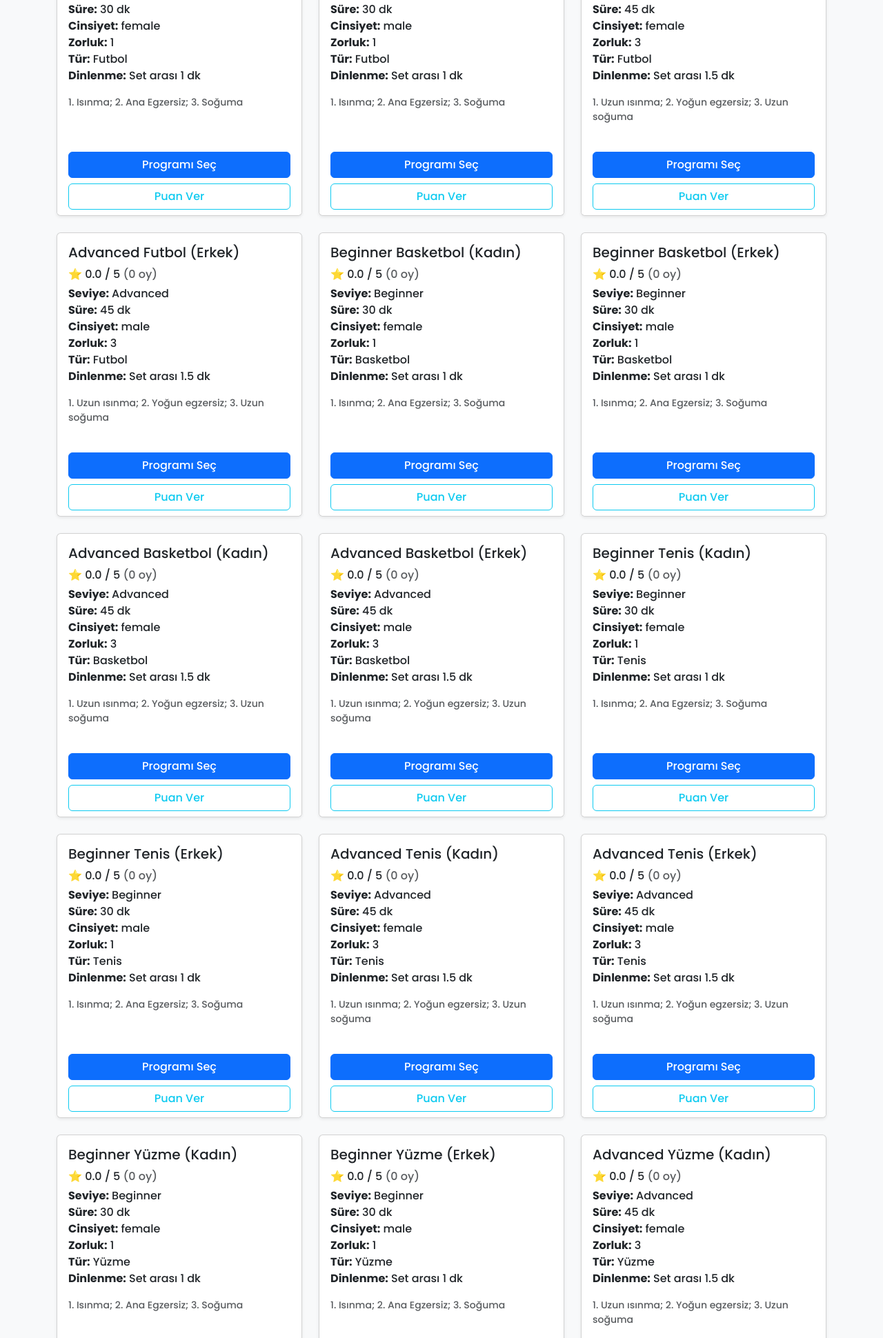
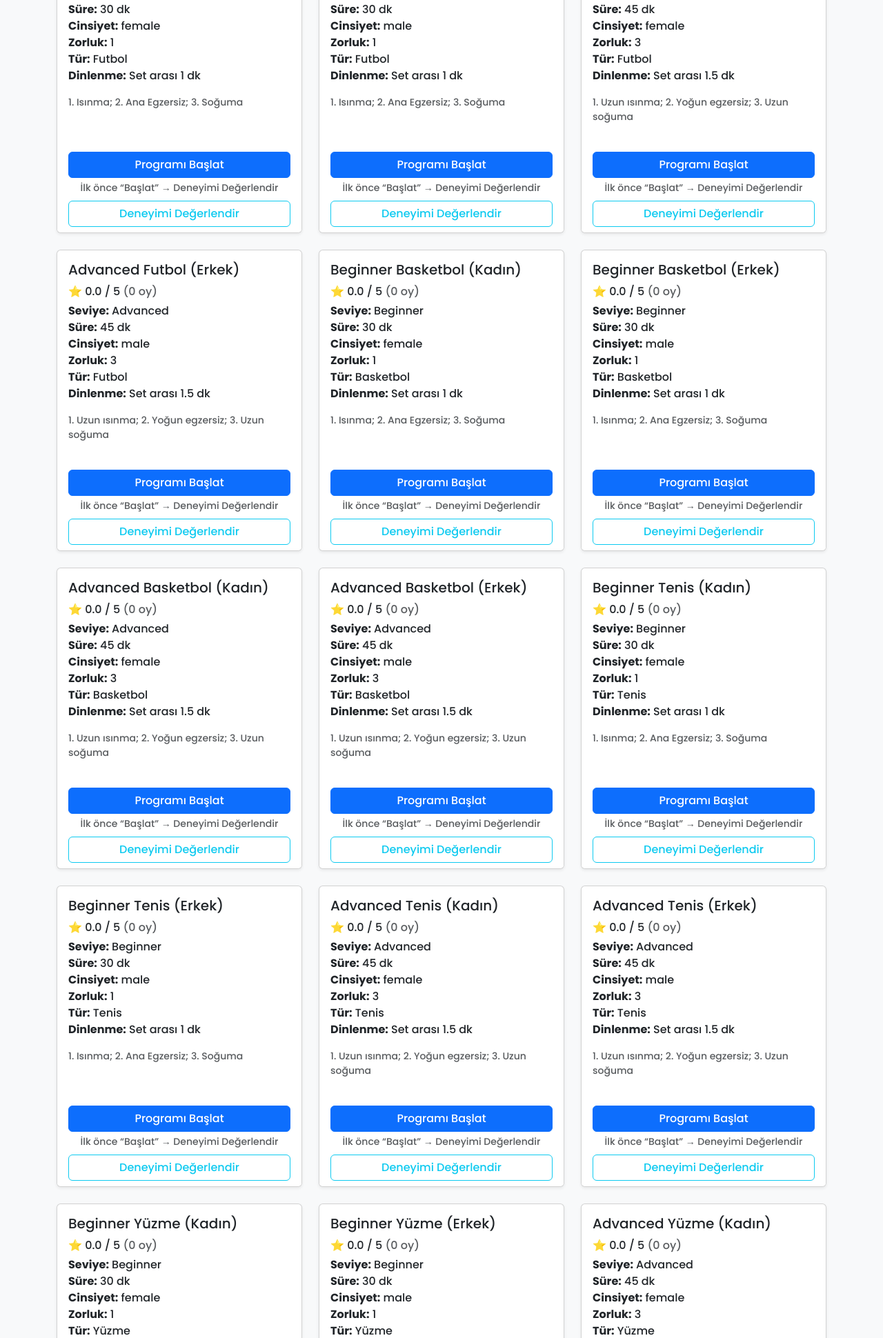
Before and after one commit to HGAKGUMUS/myFlask, a Flask app: template templates/sports.html in a window 1280 px wide. Shown: the part 331-2271 px from the top of the page at 69% size. Run offline with Flask 3, Linux system fonts and the light colour scheme; the template is opened without the code that fills it: values that come from a table or form of the project are taken from there, others are empty; some libraries are stand-ins or nearby versions.

Commit message:
js iyilestirme

```diff
--- a/templates/base.html
+++ b/templates/base.html
@@ -85,6 +85,17 @@
 
   <!-- Bootstrap 5 JS -->
   <script src="https://cdn.jsdelivr.net/npm/bootstrap@5.3.0/dist/js/bootstrap.bundle.min.js"></script>
+    <!-- Tooltip’leri başlatmak için eklenen kod -->
+  <script>
+    document.addEventListener('DOMContentLoaded', function () {
+      var triggers = [].slice.call(
+        document.querySelectorAll('[data-bs-toggle="tooltip"]')
+      );
+      triggers.forEach(function (el) {
+        new bootstrap.Tooltip(el);
+      });
+    });
+  </script>
   {% block scripts %}{% endblock %}
 </body>
 </html>
--- a/templates/sports.html
+++ b/templates/sports.html
@@ -33,9 +33,26 @@
             <p class="small text-muted">{{ program.exercise_steps or "Bilgi yok." }}</p>
           </div>
           <div class="card-footer bg-white border-0">
-            <a href="{{ url_for('choose_program', program_id=program.id) }}" class="btn btn-primary w-100">Programı Seç</a>
-            <a href="{{ url_for('rate_program', program_id=program.id) }}" class="btn btn-outline-info w-100 mt-2">Puan Ver</a>
-          </div>
+		  <!-- Programı Başlat: ilerleme takibi için -->
+		  <a
+			href="{{ url_for('choose_program', program_id=program.id) }}"
+			class="btn btn-primary w-100"
+			data-bs-toggle="tooltip"
+			title="Programınızı başlatır; ilerlemenizi takip eder.">
+			Programı Başlat
+		  </a>
+		  <small class="text-muted d-block text-center mt-1">
+			İlk önce “Başlat” → Deneyimi Değerlendir
+		  </small>
+		  <!-- Deneyimi Değerlendir: puanlama -->
+		  <a
+			href="{{ url_for('rate_program', program_id=program.id) }}"
+			class="btn btn-outline-info w-100 mt-2"
+			data-bs-toggle="tooltip"
+			title="Programı denedikten sonra buradan puan ve sürenizi girin.">
+			Deneyimi Değerlendir
+		  </a>
+		  </div>
         </div>
       </div>
     {% endfor %}
@@ -51,6 +68,7 @@
     <div class="col">
       <div class="card h-100 shadow-sm">
         <div class="card-body">
+          <!-- Burada title, puan, detaylar… -->
           <h5 class="card-title">{{ program.name }}</h5>
           {% set avg, cnt = program_stats(program.id) %}
           <p class="mb-1">
@@ -67,13 +85,30 @@
           <p class="small text-muted">{{ program.exercise_steps or "Bilgi yok." }}</p>
         </div>
         <div class="card-footer bg-white border-0">
-          <a href="{{ url_for('choose_program', program_id=program.id) }}" class="btn btn-primary w-100">Programı Seç</a>
-          <a href="{{ url_for('rate_program', program_id=program.id) }}" class="btn btn-outline-info w-100 mt-2">Puan Ver</a>
+          <!-- Güncellenmiş butonlar -->
+          <a
+            href="{{ url_for('choose_program', program_id=program.id) }}"
+            class="btn btn-primary w-100"
+            data-bs-toggle="tooltip"
+            title="Programınızı başlatır; ilerlemenizi takip eder.">
+            Programı Başlat
+          </a>
+          <small class="text-muted d-block text-center mt-1">
+            İlk önce “Başlat” → Deneyimi Değerlendir
+          </small>
+          <a
+            href="{{ url_for('rate_program', program_id=program.id) }}"
+            class="btn btn-outline-info w-100 mt-2"
+            data-bs-toggle="tooltip"
+            title="Programı denedikten sonra buradan puan ve sürenizi girin.">
+            Deneyimi Değerlendir
+          </a>
         </div>
       </div>
     </div>
   {% endfor %}
 </div>
+
 
 {# ---------------- Modal (puan sonrası) ---------------- #}
 {% if modal_cfg %}
```
